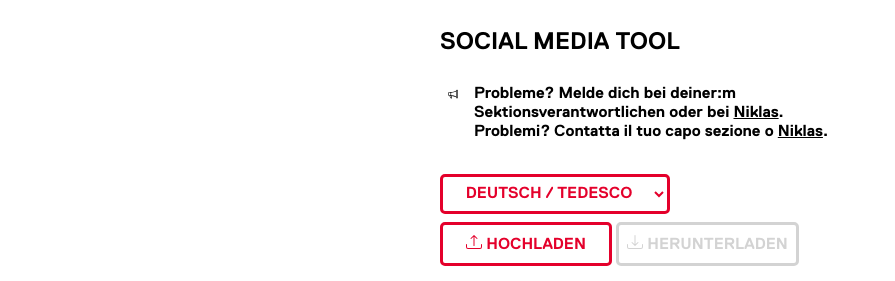
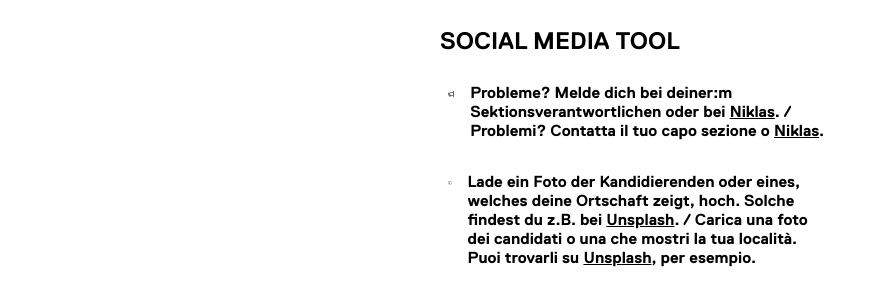
Before and after one commit to niklas-todt/w22_spgr_some, a plain HTML site: page index.html in a window 1280 px wide. Shown: the top 281 px of the page, without its empty margins (0-895 px from the left). Drawn offline with Linux system fonts and the light colour scheme.

Commit message:
lang support

```diff
--- a/index.html
+++ b/index.html
@@ -16,11 +16,19 @@
 
       <h2>SOCIAL MEDIA TOOL</h2>
 
-      <div id="explainer">
+      <div class="explainer">
         <svg xmlns="http://www.w3.org/2000/svg" width="16" height="16" fill="currentColor" class="bi bi-megaphone" viewBox="0 0 16 16">
           <path d="M13 2.5a1.5 1.5 0 0 1 3 0v11a1.5 1.5 0 0 1-3 0v-.214c-2.162-1.241-4.49-1.843-6.912-2.083l.405 2.712A1 1 0 0 1 5.51 15.1h-.548a1 1 0 0 1-.916-.599l-1.85-3.49a68.14 68.14 0 0 0-.202-.003A2.014 2.014 0 0 1 0 9V7a2.02 2.02 0 0 1 1.992-2.013 74.663 74.663 0 0 0 2.483-.075c3.043-.154 6.148-.849 8.525-2.199V2.5zm1 0v11a.5.5 0 0 0 1 0v-11a.5.5 0 0 0-1 0zm-1 1.35c-2.344 1.205-5.209 1.842-8 2.033v4.233c.18.01.359.022.537.036 2.568.189 5.093.744 7.463 1.993V3.85zm-9 6.215v-4.13a95.09 95.09 0 0 1-1.992.052A1.02 1.02 0 0 0 1 7v2c0 .55.448 1.002 1.006 1.009A60.49 60.49 0 0 1 4 10.065zm-.657.975 1.609 3.037.01.024h.548l-.002-.014-.443-2.966a68.019 68.019 0 0 0-1.722-.082z"/>
         </svg>
-        <p>Probleme? Melde dich bei deiner:m Sektionsverantwortlichen oder bei <u><a href="mailto:niklas.gian@bluewin.ch">Niklas</a></u>.<br>Problemi? Contatta il tuo capo sezione o <u><a href="mailto:niklas.gian@bluewin.ch">Niklas</a></u>.</p>
+        <p>Probleme? Melde dich bei deiner:m Sektionsverantwortlichen oder bei <u><a href="mailto:niklas.gian@bluewin.ch">Niklas</a></u>. / Problemi? Contatta il tuo capo sezione o <u><a href="mailto:niklas.gian@bluewin.ch">Niklas</a></u>.</p>
+      </div>
+
+      <div class="explainer">
+        <svg xmlns="http://www.w3.org/2000/svg" width="16" height="16" fill="currentColor" class="bi bi-info-circle" viewBox="0 0 16 16">
+          <path d="M8 15A7 7 0 1 1 8 1a7 7 0 0 1 0 14zm0 1A8 8 0 1 0 8 0a8 8 0 0 0 0 16z"/>
+          <path d="m8.93 6.588-2.29.287-.082.38.45.083c.294.07.352.176.288.469l-.738 3.468c-.194.897.105 1.319.808 1.319.545 0 1.178-.252 1.465-.598l.088-.416c-.2.176-.492.246-.686.246-.275 0-.375-.193-.304-.533L8.93 6.588zM9 4.5a1 1 0 1 1-2 0 1 1 0 0 1 2 0z"/>
+        </svg>
+        <p>Lade ein Foto der Kandidierenden oder eines, welches deine Ortschaft zeigt, hoch. Solche findest du z.B. bei <u><a target="_blank" href="https://unsplash.com">Unsplash</a></u>. / Carica una foto dei candidati o una che mostri la tua località. Puoi trovarli su <u><a target="_blank" href="https://unsplash.com">Unsplash</a></u>, per esempio.</p>
       </div>
 
       <div id="control">
--- a/script.js
+++ b/script.js
@@ -45,7 +45,7 @@ selectLang.addEventListener('change', function() {
   if (selectLang.options[selectLang.selectedIndex].value === 'it') {
     image.src = 'assets/filter-it.png';
   } else if (selectLang.options[selectLang.selectedIndex].value === 'rm') {
-    image.src = 'assets/filter-rm.svg';
+    image.src = 'assets/filter-rm.png';
   } else {
     image.src = 'assets/filter-de.png';
   };
--- a/style.css
+++ b/style.css
@@ -22,13 +22,13 @@ body {
   width: 100%;
 }
 
-#explainer {
+.explainer {
   display: inline-flex;
   padding: 0.5rem;
   margin-bottom: 1rem;
 }
 
-#explainer p {
+.explainer p {
   margin: 0 0 0 1rem;
 }
 
```
Also changed, not shown: assets/filter-de.png, assets/filter-it.png (added), assets/filter-png.png (deleted), assets/filter-rm.png (added), assets/filter-rm.svg (deleted).
